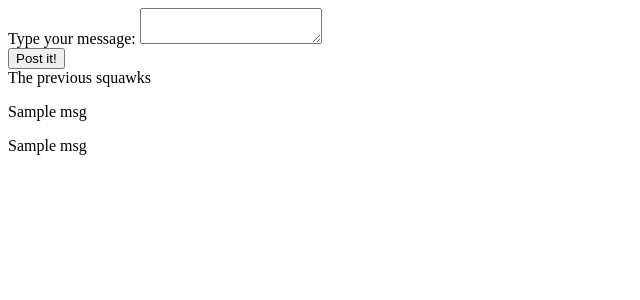
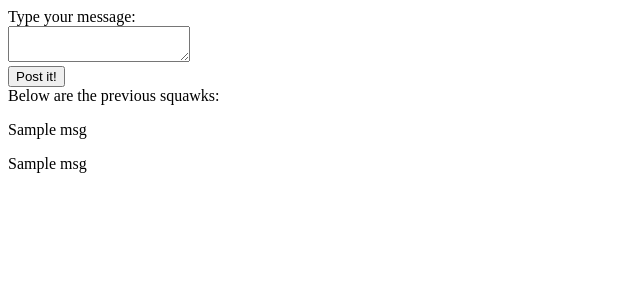
Before and after one commit to startup-systems/squawker, a Flask app: template squawker/templates/index.html in a window 1280 px wide. Shown: the top 300 px of the page, without its empty margins (0-640 px from the left). Run offline with Flask 2, Linux system fonts and the light colour scheme; the template is opened without the code that fills it: most values are stand-ins (such as "Sample title", 1, 10 or a date in 2020).

Commit message:
still one fail

```diff
--- a/squawker/schema.sql
+++ b/squawker/schema.sql
@@ -1,2 +1,2 @@
 DROP TABLE IF EXISTS listOfSquawks;
-CREATE TABLE listOfSquawks (id integer primary key, caption text);
+CREATE TABLE listOfSquawks (id integer primary key, caption VARCHAR(140));
--- a/squawker/templates/index.html
+++ b/squawker/templates/index.html
@@ -8,7 +8,7 @@
 			<form action="/" method="POST">
 				<div>
 					<label for="msg">Type your message:</label>
-					<textarea id="message" name="caption"></textarea>
+					<br><textarea id="message" name="caption"></textarea>
 				</div>
 				<div class="button">
 					<button type="submit">Post it!</button>
@@ -17,7 +17,7 @@
 		</div>
 
 		<div class="getMsg">
-			<label for="previousMsg">The previous squawks</label>
+			<label for="previousMsg">Below are the previous squawks:</label>
 			{% for msg in captions %}
 				<div>
 					<p>{{ msg[2] }}</p>
```
